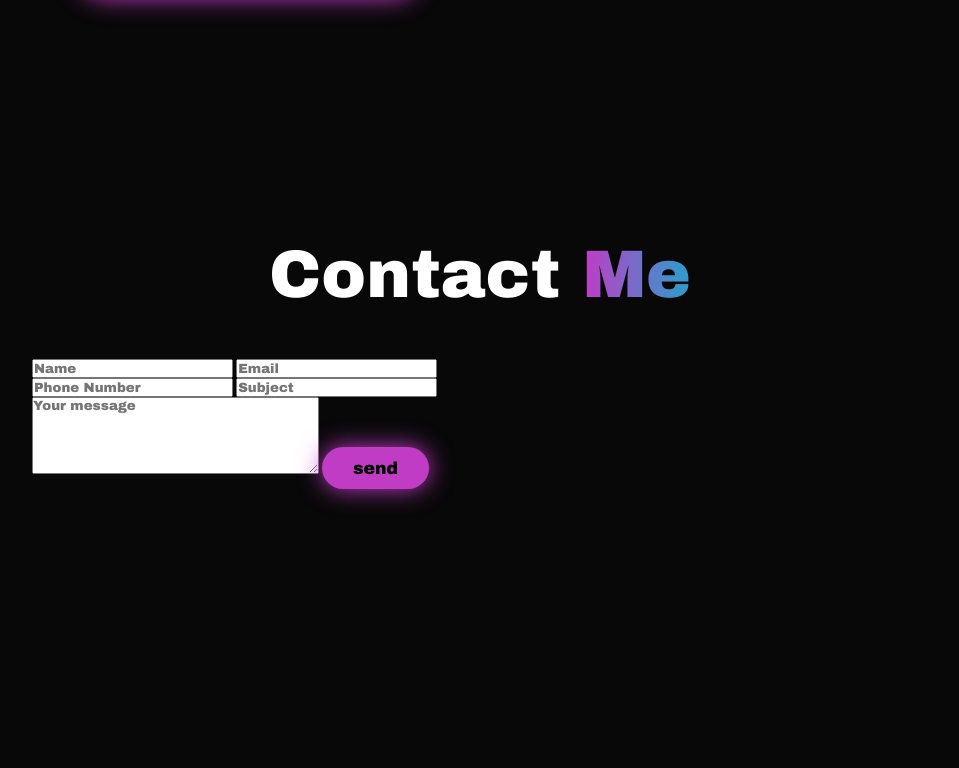
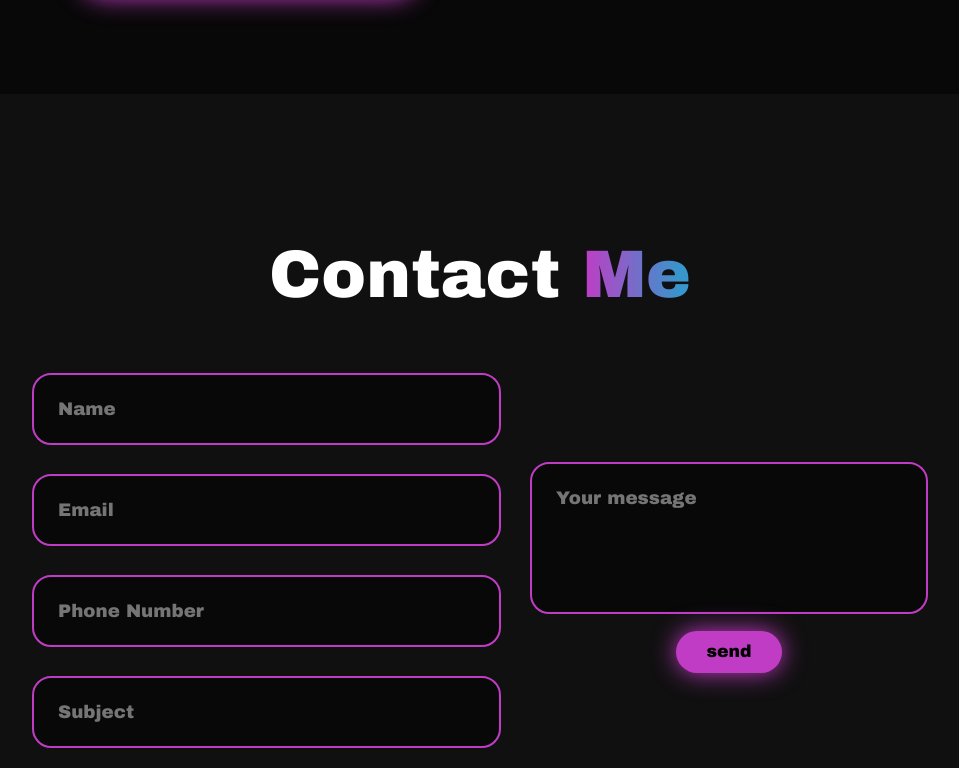
Before and after one commit to Harrylawal74/My-Website, a plain HTML site: page index.html in a window 1280 px wide. Shown: the part 2492-3260 px from the top of the page, without its empty margins (160-1119 px from the left). Drawn offline with nearby package versions, Linux system fonts and the light colour scheme.

Commit message:
initial contact me.css

```diff
--- a/style.css
+++ b/style.css
@@ -394,3 +394,40 @@ section{
     text-align: left;
     font-size: 1.3rem;
 }
+
+.contact{
+    background-color: var(--secondary-bg-color);
+}
+
+.contact h2{
+    margin-bottom: 3rem;
+    color: var(--text-color);
+}
+
+.contact form{
+    display: flex;
+    align-items: center;
+    justify-content: center;
+    gap: 3rem;
+    margin: 5rem 0;
+    text-align: center;
+}
+
+
+.contact form .input-box input,
+.contact form textarea{
+    width: 100%;
+    padding: 2.5rem;
+    font-size: 1.9rem;
+    color: var(--text-color);
+    background-color: var(--bg-color);
+    border-radius: 2rem;
+    border: 2px solid var(--main-color);
+    margin: 1.5rem 0;
+    resize: none;
+}
+
+.footer{
+    background-color: var(--secondary-bg-color);
+    padding: 50px 0;
+}
```
